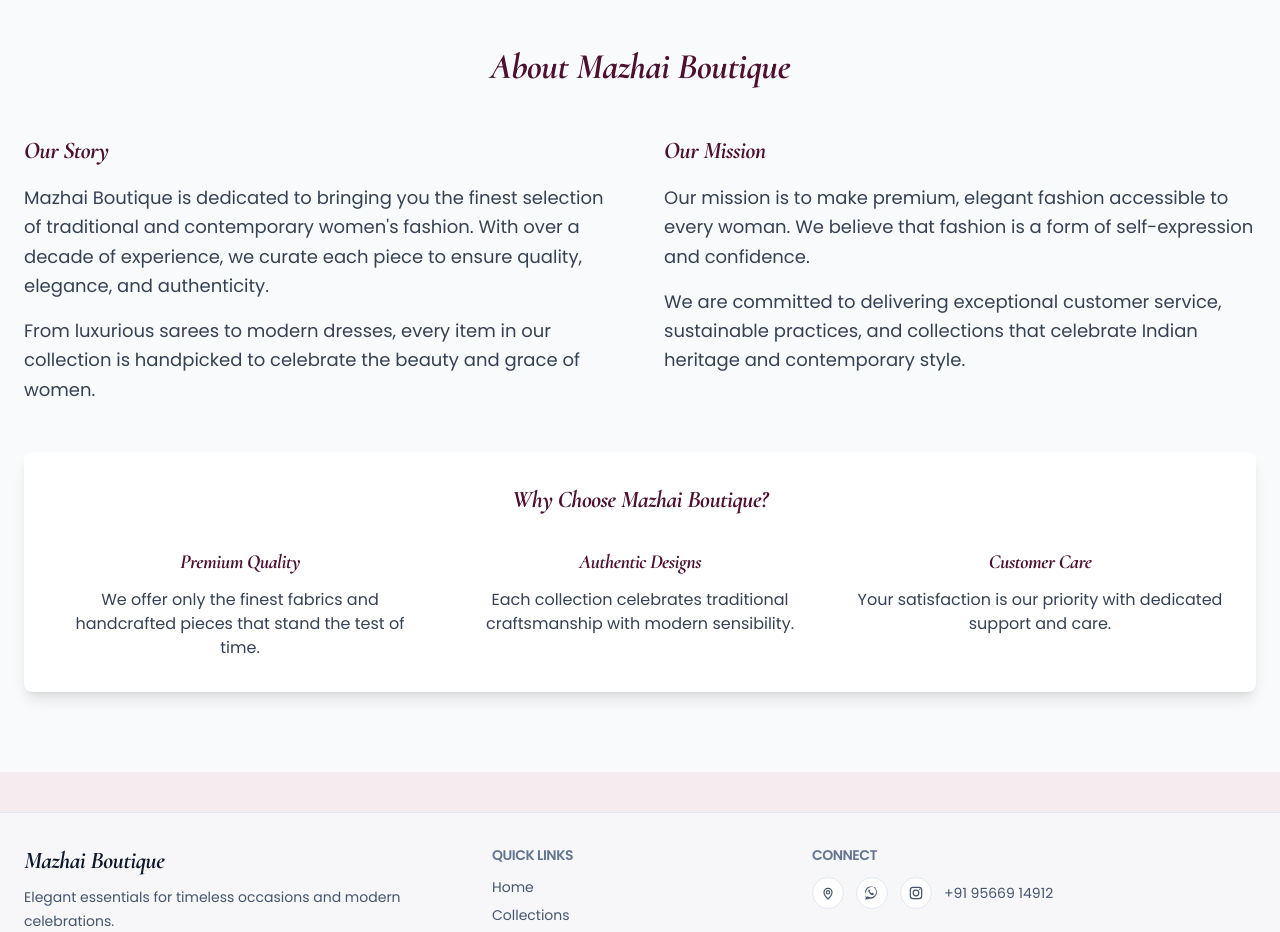
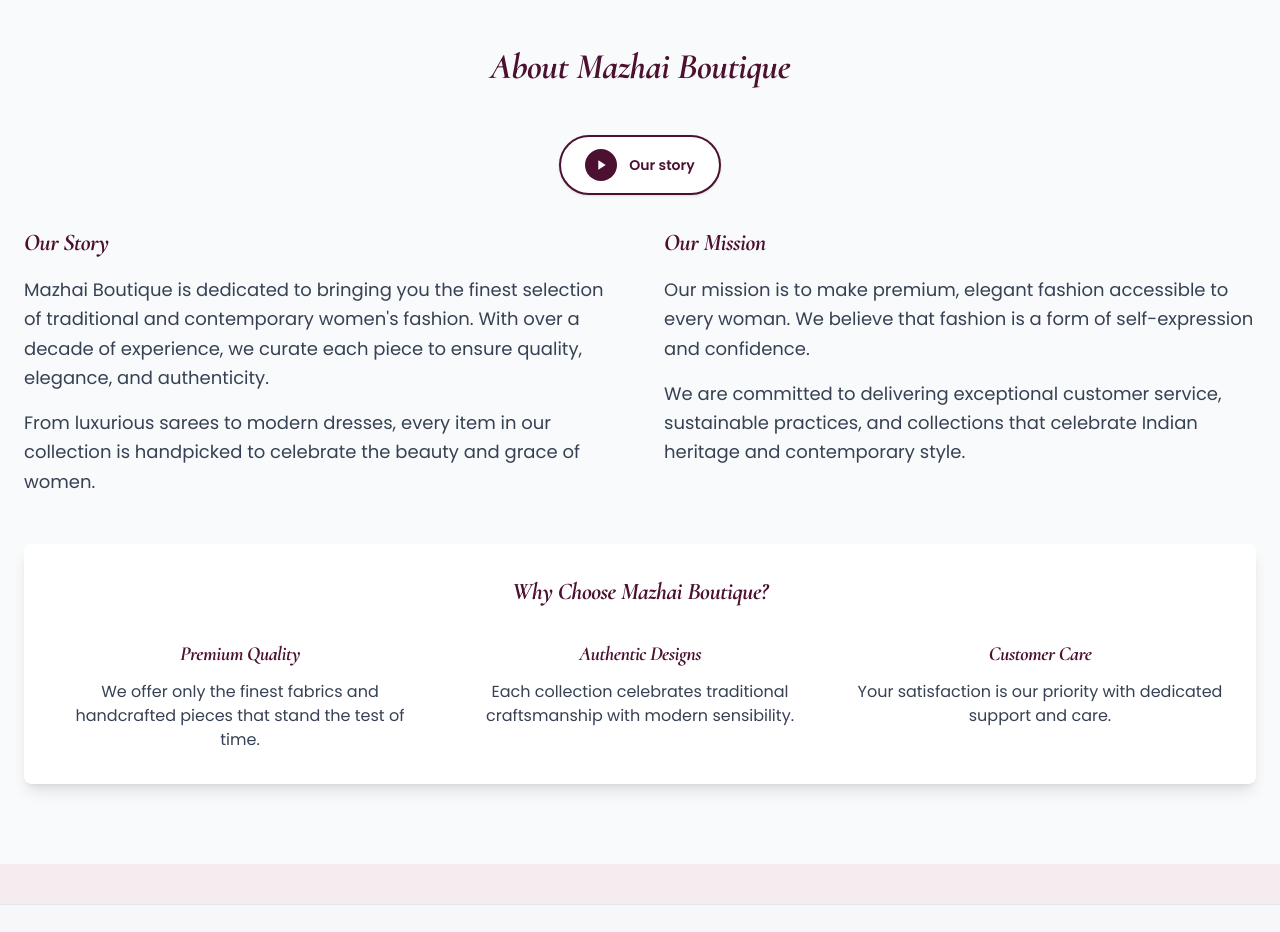
Before and after one commit to sasikumarpalaniyappan/MazhaiBoutique, a Next.js app: page / in a window 1280 px wide. Shown: the part 1280-2212 px from the top of the page. Built offline with nearby package versions, Linux system fonts and the light colour scheme; no server answers; the database is empty.

Commit message:
feat: add 'Our story' video button to About section on homepage

```diff
--- a/app/page.tsx
+++ b/app/page.tsx
@@ -35,6 +35,22 @@ export default function Home() {
           <h2 className="text-2xl sm:text-3xl md:text-4xl font-bold text-center text-rose-700 mb-8 sm:mb-12" style={{ fontFamily: 'Cormorant, serif', fontStyle: 'italic' }}>
             About Mazhai Boutique
           </h2>
+
+          <div className="flex justify-center mb-8">
+            <a
+              href="/videos/about-video.mp4"
+              target="_blank"
+              rel="noopener noreferrer"
+              className="inline-flex items-center gap-3 rounded-full bg-white border-2 border-rose-700 px-6 py-3 shadow-sm hover:shadow-md transition"
+            >
+              <span className="inline-flex h-8 w-8 items-center justify-center rounded-full bg-rose-700 text-white">
+                <svg xmlns="http://www.w3.org/2000/svg" viewBox="0 0 24 24" className="h-4 w-4">
+                  <path fill="currentColor" d="M8 5v14l11-7z" />
+                </svg>
+              </span>
+              <span className="text-sm font-semibold text-rose-700">Our story</span>
+            </a>
+          </div>
 
           <div className="grid grid-cols-1 md:grid-cols-2 gap-6 sm:gap-12 mb-8 sm:mb-12">
             <div>
```
